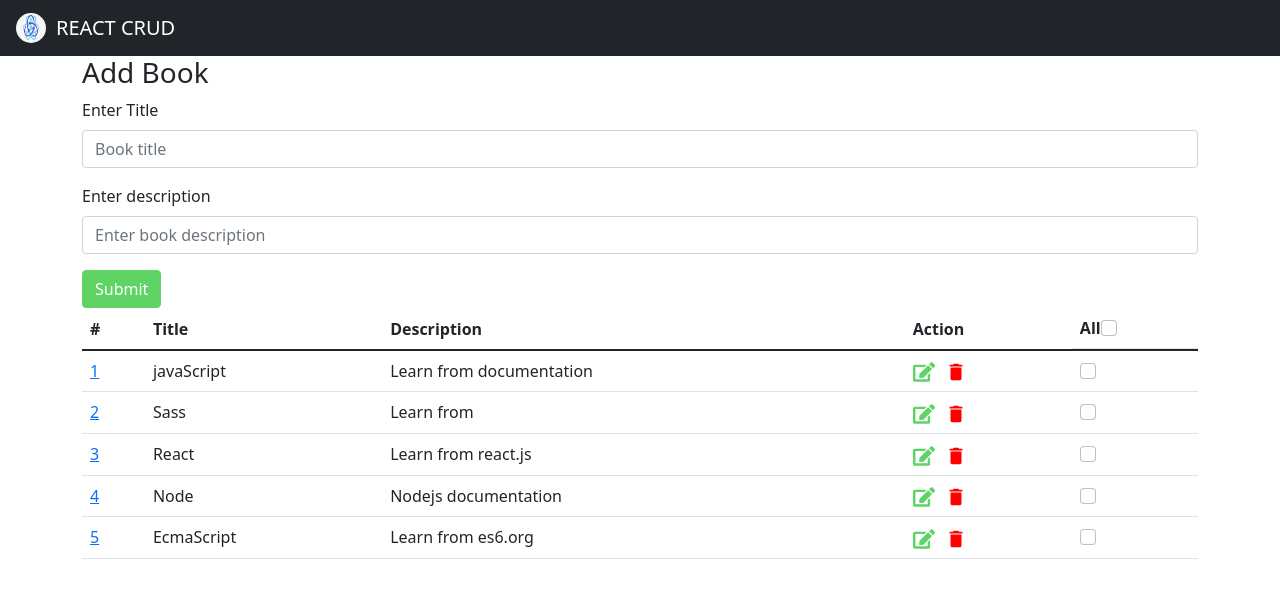
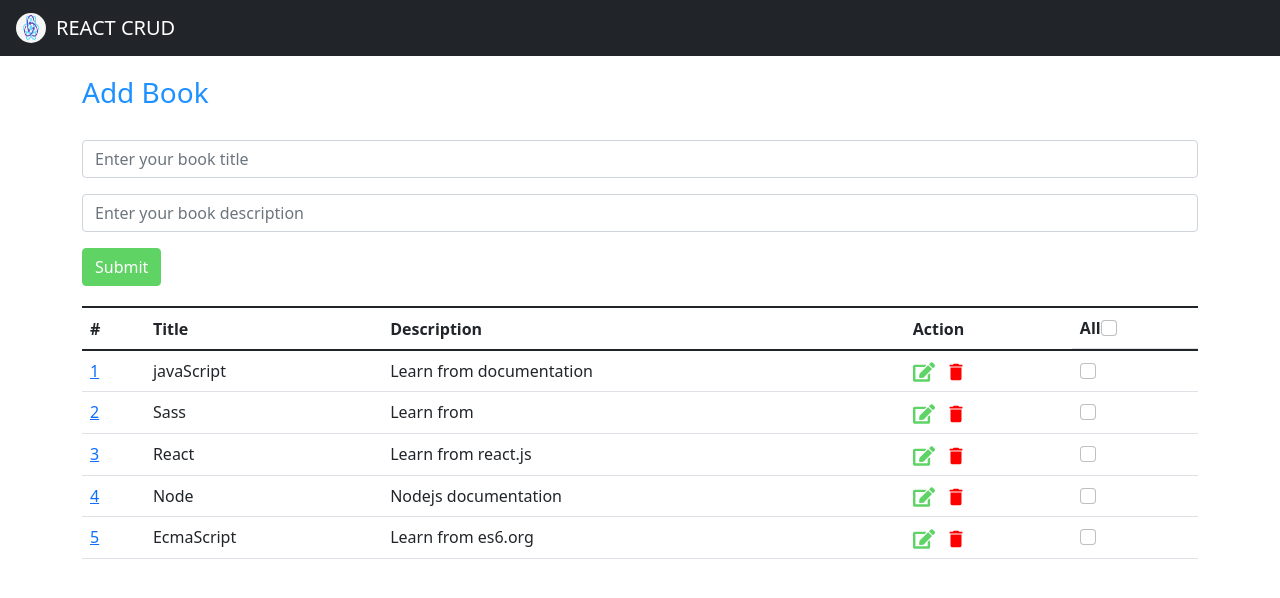
Before and after one commit to akhtarvahid/hooks-redux-crud, a React (Create React App) app: page / in a window 1280 px wide. Shown: the top 598 px of the page. Built offline with nearby package versions, Linux system fonts and the light colour scheme.

Commit message:
listing and form styled

```diff
--- a/src/App.css
+++ b/src/App.css
@@ -1,6 +1,9 @@
-.jumbotron {
-  padding: 15px 30px;
-  /* background-color: #7892b494; */
+.form-book {
+  margin-top: 20px;
+}
+.form-book h3 {
+  color: dodgerblue;
+  margin-bottom: 30px;
 }
 .btn-primary {
   color: #fff;
@@ -15,3 +18,7 @@
   border-radius: 50%;
   transition: transform 0.2s;
 }
+.book-listing {
+  margin: 20px 0 0 0;
+  border-top: 2px solid #212529;
+}
--- a/src/components/Create.js
+++ b/src/components/Create.js
@@ -7,21 +7,19 @@ function Create({ handleChange, submitForm, state }) {
   return(
     <Form onSubmit={submitForm}>
      <Form.Group className="mb-3" controlId="formBookTitle">
-      <Form.Label>Enter Title</Form.Label>
       <Form.Control
           type="text"
           name="title"
-          placeholder="Book title"
+          placeholder="Enter your book title"
           value={title}
           onChange={handleChange}
       />
      </Form.Group>
      <Form.Group className="mb-3" controlId="formBookDescription">
-      <Form.Label>Enter description</Form.Label>
       <Form.Control
           type="text"
           name="description"
-          placeholder="Enter book description"
+          placeholder="Enter your book description"
           value={description}
           onChange={handleChange}
       />
--- a/src/components/Home.js
+++ b/src/components/Home.js
@@ -2,14 +2,12 @@ import React, { useEffect, useState } from "react";
 import { useSelector, useDispatch } from "react-redux";
 import { ToastContainer, toast } from 'react-toastify';
 import ListItem from "./ListItem";
-import Header from "./Header";
 import Create from "./Create";
 import Container from "react-bootstrap/Container";
 import Update from "./Update";
 import Spinner from "../utils/loader/Spinner";
 import { getItems, addItem, updateItem } from "../actions/crudActions";
 import 'react-toastify/dist/ReactToastify.css';
-
 
 function Home() {
   const [state, setState] = useState({
@@ -90,7 +88,7 @@ function Home() {
       {state.loading && <Spinner />}
       <Container>
         {!popupStatus && (
-          <div>
+          <div className="form-book">
             <h3>Add Book</h3>
             <Create
               handleChange={handleChange}
@@ -99,7 +97,7 @@ function Home() {
             />
           </div>
         )}
-        <div>
+        <div className="book-listing">
           {lists?.length > 0 && <ListItem lists={lists} editHandler={editHandler} loading={true} />}
         </div>
       </Container>
```
